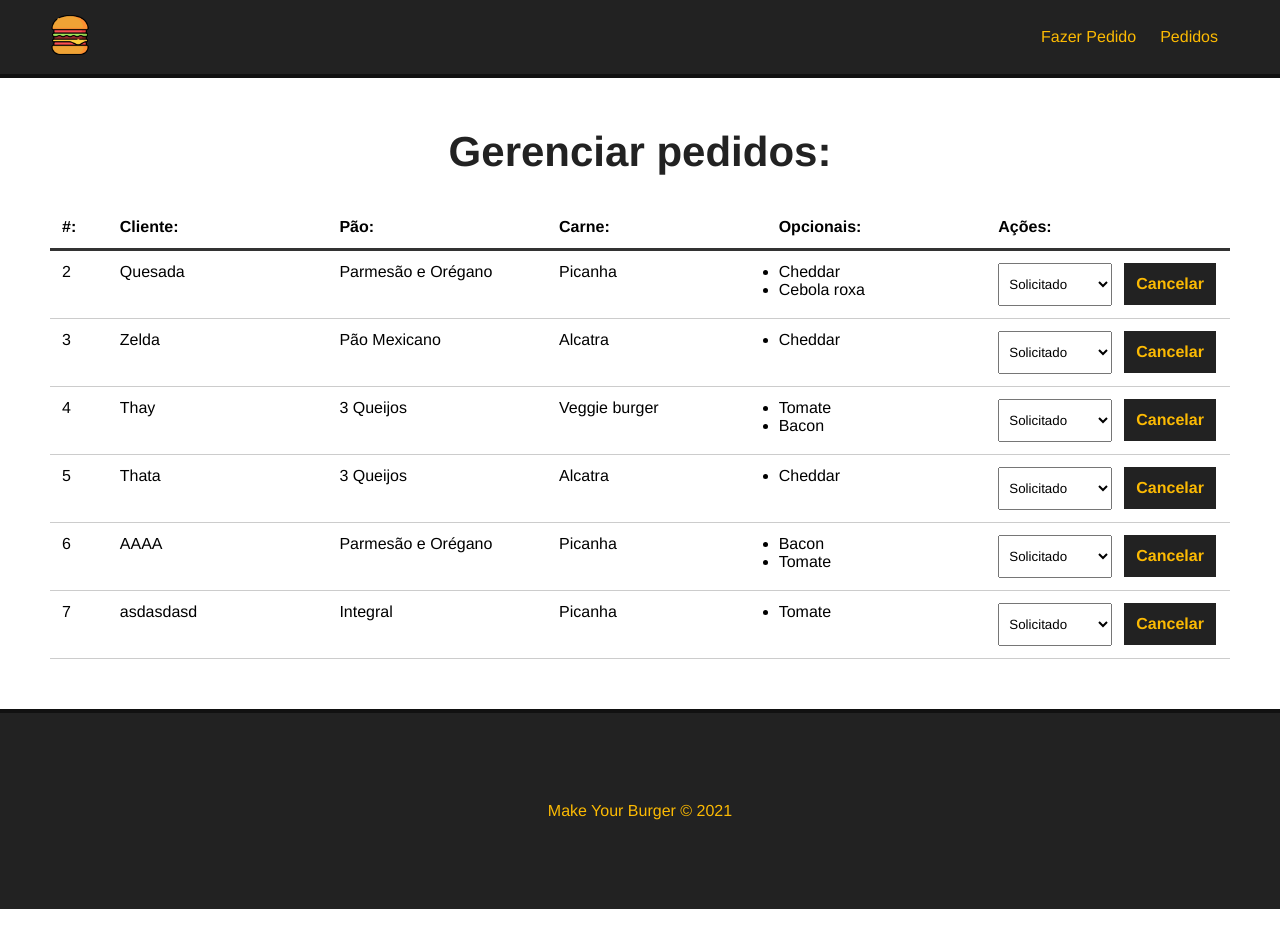
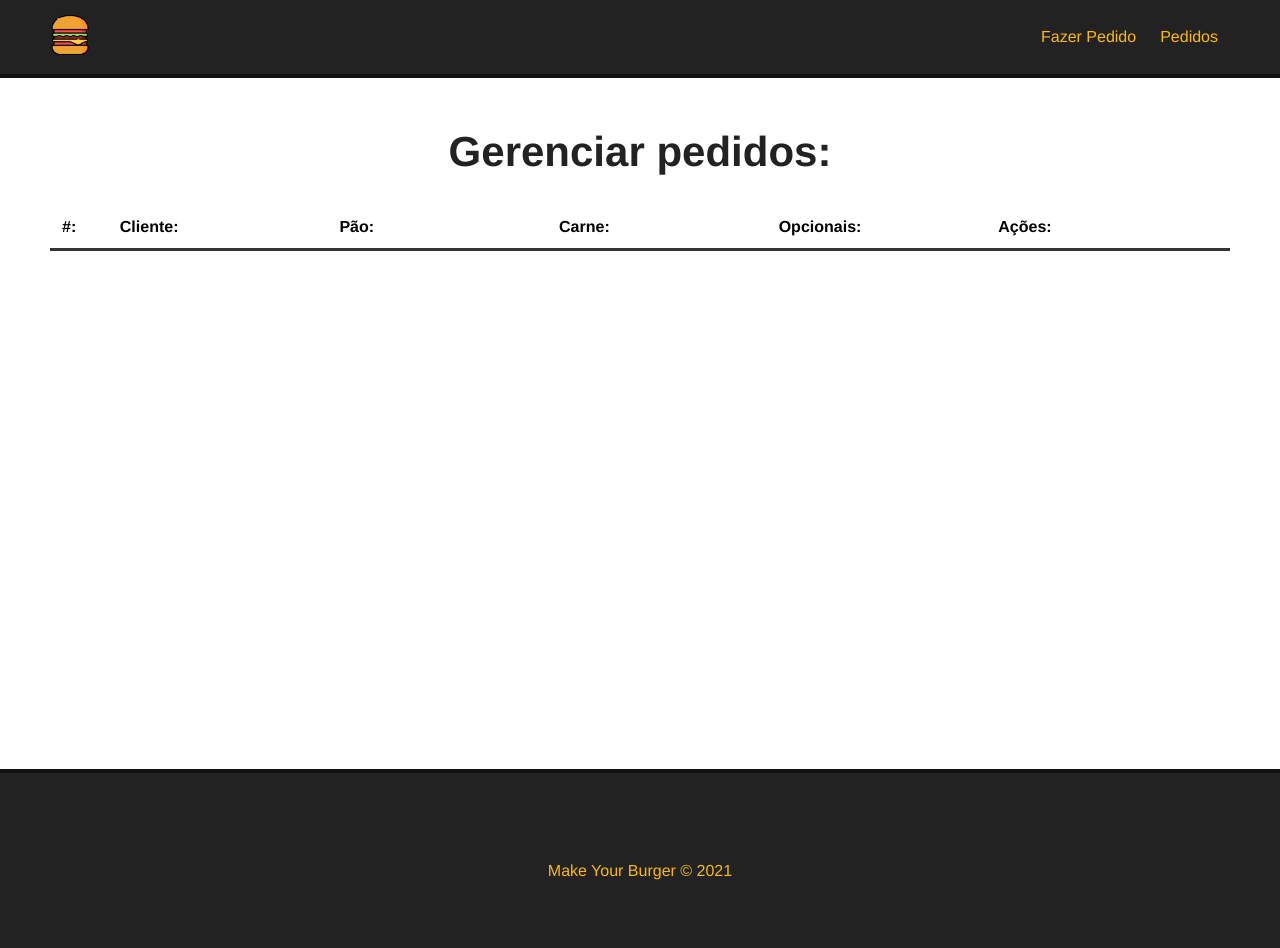
Before and after one commit to thaisquesada/learning-vue, a Vue app in the folder make_your_burger/: page /pedidos in a window 1280 px wide. Shown: the top 948 px of the page. Before the commit the page ends 909 px from the top, so only its background shows below. Built offline with nearby package versions, Linux system fonts and the light colour scheme; data requests are answered from the project's data file.

Commit message:
ajustes (footer) 🐱‍💻

```diff
--- a/make_your_burger/db/db.json
+++ b/make_your_burger/db/db.json
@@ -81,69 +81,5 @@
       "tipo": "Finalizado"
     }
   ],
-  "burgers": [
-    {
-      "nome": "Quesada",
-      "pao": "Parmesão e Orégano",
-      "carne": "Picanha",
-      "opcionais": [
-        "Cheddar",
-        "Cebola roxa"
-      ],
-      "status": "Solicitado",
-      "id": 2
-    },
-    {
-      "nome": "Zelda",
-      "pao": "Pão Mexicano",
-      "carne": "Alcatra",
-      "opcionais": [
-        "Cheddar"
-      ],
-      "status": "Solicitado",
-      "id": 3
-    },
-    {
-      "nome": "Thay",
-      "pao": "3 Queijos",
-      "carne": "Veggie burger",
-      "opcionais": [
-        "Tomate",
-        "Bacon"
-      ],
-      "status": "Solicitado",
-      "id": 4
-    },
-    {
-      "nome": "Thata",
-      "pao": "3 Queijos",
-      "carne": "Alcatra",
-      "opcionais": [
-        "Cheddar"
-      ],
-      "status": "Solicitado",
-      "id": 5
-    },
-    {
-      "nome": "AAAA",
-      "pao": "Parmesão e Orégano",
-      "carne": "Picanha",
-      "opcionais": [
-        "Bacon",
-        "Tomate"
-      ],
-      "status": "Solicitado",
-      "id": 6
-    },
-    {
-      "nome": "asdasdasd",
-      "pao": "Integral",
-      "carne": "Picanha",
-      "opcionais": [
-        "Tomate"
-      ],
-      "status": "Solicitado",
-      "id": 7
-    }
-  ]
+  "burgers": []
 }
--- a/make_your_burger/src/App.vue
+++ b/make_your_burger/src/App.vue
@@ -23,20 +23,24 @@ import Footer from "./components/Footer.vue"
 </script>
 
 <style>
+
   * {
     font-family: Helvetica;
     padding: 0;
     margin: 0;
     box-sizing: border-box;
   }
+
   .main-container {
     margin: 50px;
-    min-height: 250px;
+    min-height: 591px;
   }
+
   h1 {
     text-align: center;
     font-size: 42px;
     margin-bottom: 30px;
     color: #222;
   }
+
 </style>
--- a/make_your_burger/src/components/Banner.vue
+++ b/make_your_burger/src/components/Banner.vue
@@ -13,13 +13,13 @@
 <style scoped>
 
     #main-banner {
-        background-image: url("../../public/img/burger.jpg");
-        background-position: 0 -300px;
-        background-size: cover;
-        height: 700px;
-        display: flex;
-        align-items: center;
-        justify-content: flex-start;
+    background-image: url('../../public/img/burger.jpg');
+    background-position: 0 -250px;
+    background-size: cover;
+    height: 500px;
+    display: flex;
+    align-items: center;
+    justify-content: flex-start;
     }
 
     #main-banner h1 {
--- a/make_your_burger/src/components/Dashboard.vue
+++ b/make_your_burger/src/components/Dashboard.vue
@@ -114,7 +114,9 @@
         }
       },
       mounted () {
+
       this.getPedidos()
+
       }
     }
   </script>
--- a/make_your_burger/src/components/Footer.vue
+++ b/make_your_burger/src/components/Footer.vue
@@ -11,6 +11,7 @@ export default {
 </script>
 
 <style scoped>
+
   #footer {
     height: 200px;
     background-color: #222;
@@ -22,4 +23,5 @@ export default {
     bottom: 0;
     width: 100%;
   }
+
 </style>
```
Also changed, not shown: make_your_burger/src/views/Pedidos.vue (line endings or trailing spaces).
